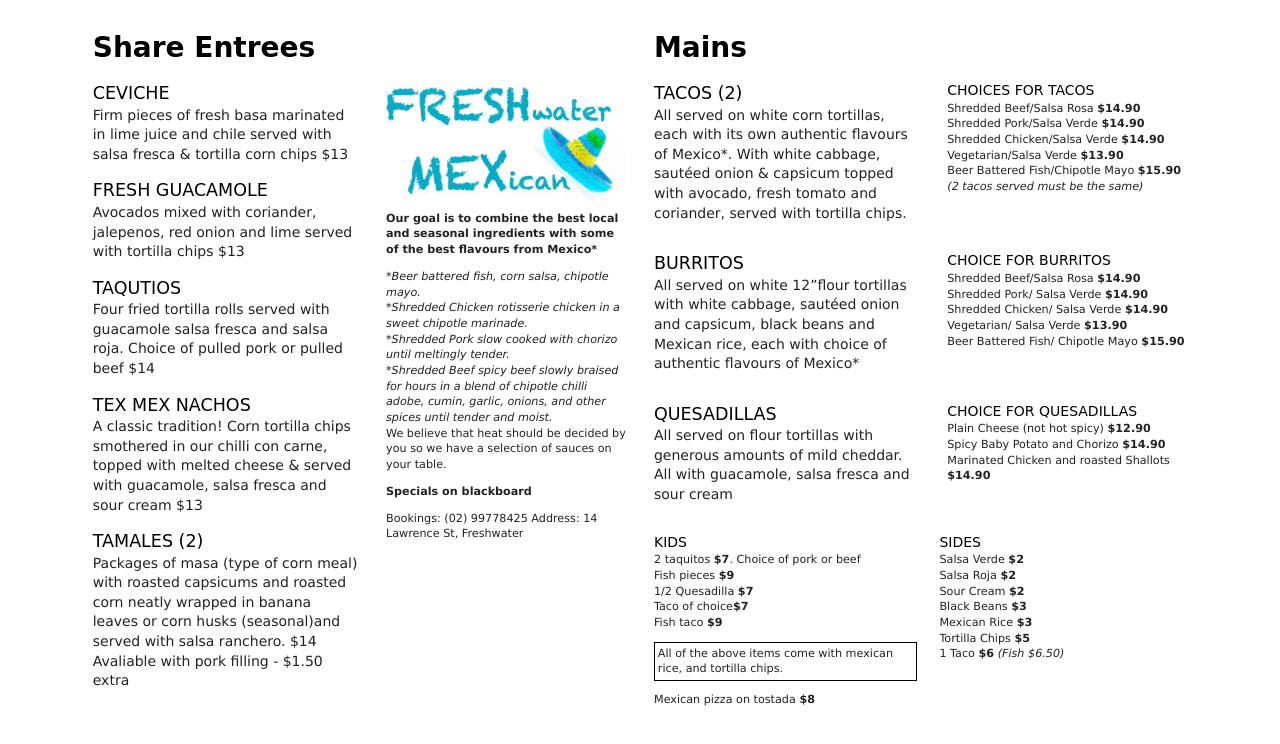
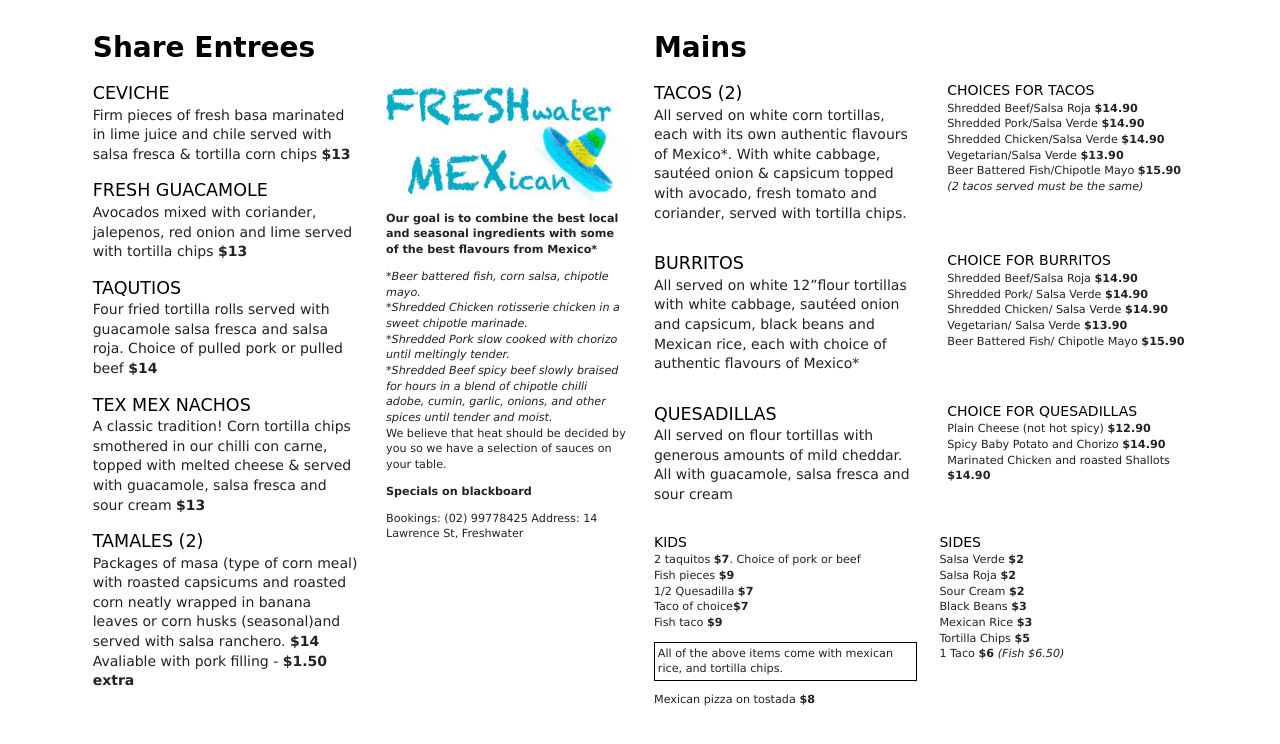
Before and after one commit to JordanDDisch/freshmex, a plain HTML site: page index.html in a window 1280 px wide. Drawn offline with nearby package versions, Linux system fonts and the light colour scheme; a web font is replaced by a local one.

Commit message:
prices for entrees tagged and rosa changed to roja

```diff
--- a/css/styles.css
+++ b/css/styles.css
@@ -1,3 +1,4 @@
+@charset "UTF-8";
 /*! normalize.css v1.1.3 | MIT License | git.io/normalize */
 /* ==========================================================================
    HTML5 display definitions
@@ -930,7 +931,7 @@ ul {
   margin: 0;
   padding: 0;
 }
-/* line 11, ../../../.rbenv/versions/1.9.3-p194/lib/ruby/gems/1.9.1/gems/compass-0.12.2/frameworks/compass/stylesheets/compass/typography/lists/_bullets.scss */
+/* line 11, ../../../../../Library/Ruby/Gems/1.8/gems/compass-0.12.2/frameworks/compass/stylesheets/compass/typography/lists/_bullets.scss */
 ul li {
   list-style-image: none;
   list-style-type: none;
--- a/index.html
+++ b/index.html
@@ -28,27 +28,27 @@
                 <ul>
                     <li>
                         <span class="order-title">Ceviche</span>
-                        Firm pieces of fresh basa marinated in lime juice and chile served with salsa fresca & tortilla corn chips $13
+                        Firm pieces of fresh basa marinated in lime juice and chile served with salsa fresca & tortilla corn chips <span class="price">$13</span>
                     </li>
 
                     <li>
                         <span class="order-title">Fresh Guacamole</span>
-                        Avocados mixed with coriander, jalepenos, red onion and lime served with tortilla chips $13
+                        Avocados mixed with coriander, jalepenos, red onion and lime served with tortilla chips <span class="price">$13</span>
                     </li>
 
                     <li>
                         <span class="order-title">Taqutios</span>
-                        Four fried tortilla rolls served with guacamole salsa fresca and salsa roja. Choice of pulled pork or pulled beef $14
+                        Four fried tortilla rolls served with guacamole salsa fresca and salsa roja. Choice of pulled pork or pulled beef <span class="price">$14</span>
                     </li>
 
                     <li>
                         <span class="order-title">Tex Mex Nachos</span>
-                        A classic tradition! Corn tortilla chips smothered in our chilli con carne, topped with melted cheese & served with guacamole, salsa fresca and sour cream $13
+                        A classic tradition! Corn tortilla chips smothered in our chilli con carne, topped with melted cheese & served with guacamole, salsa fresca and sour cream <span class="price">$13</span>
                     </li>
 
                     <li>
                         <span class="order-title">Tamales (2)</span>
-                        Packages of masa (type of corn meal) with roasted capsicums and roasted corn neatly wrapped in banana leaves or corn husks (seasonal)and served with salsa ranchero. $14 Avaliable with pork filling - $1.50 extra
+                        Packages of masa (type of corn meal) with roasted capsicums and roasted corn neatly wrapped in banana leaves or corn husks (seasonal)and served with salsa ranchero. <span class="price">$14</span> Avaliable with pork filling - <span class="price">$1.50 extra</span>
                     </li>
                 </ul>
             </div>
@@ -105,7 +105,7 @@
                 <div class="col-child-right col-child smaller-text">
                     <span class="order-title">Choices for Tacos</span>
                     <ul>
-                        <li>Shredded Beef/Salsa Rosa <span class="price">$14.90</span></li>
+                        <li>Shredded Beef/Salsa Roja <span class="price">$14.90</span></li>
                         <li>Shredded Pork/Salsa Verde <span class="price">$14.90</span></li>
                         <li>Shredded Chicken/Salsa Verde <span class="price">$14.90</span></li>
                         <li>Vegetarian/Salsa Verde <span class="price">$13.90</span></li>
@@ -132,7 +132,7 @@
                     <span class="order-title">Choice for Burritos</span>
 
                     <ul>
-                        <li>Shredded Beef/Salsa Rosa <span class="price">$14.90</span></li>
+                        <li>Shredded Beef/Salsa Roja <span class="price">$14.90</span></li>
                         <li>Shredded Pork/ Salsa Verde <span class="price">$14.90</span></li>
                         <li>Shredded Chicken/ Salsa Verde <span class="price">$14.90</span></li>
                         <li>Vegetarian/ Salsa Verde <span class="price">$13.90</span></li>
```
